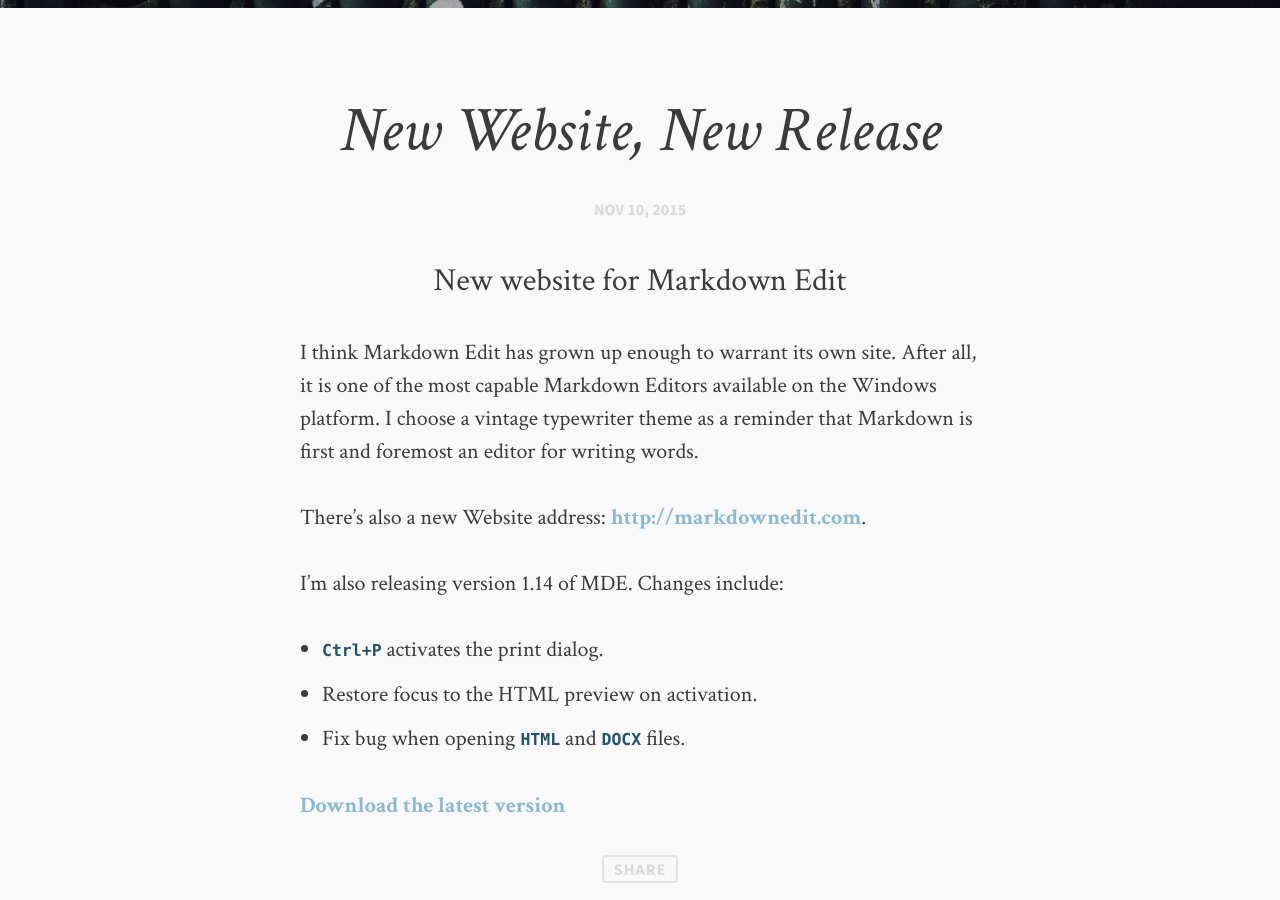
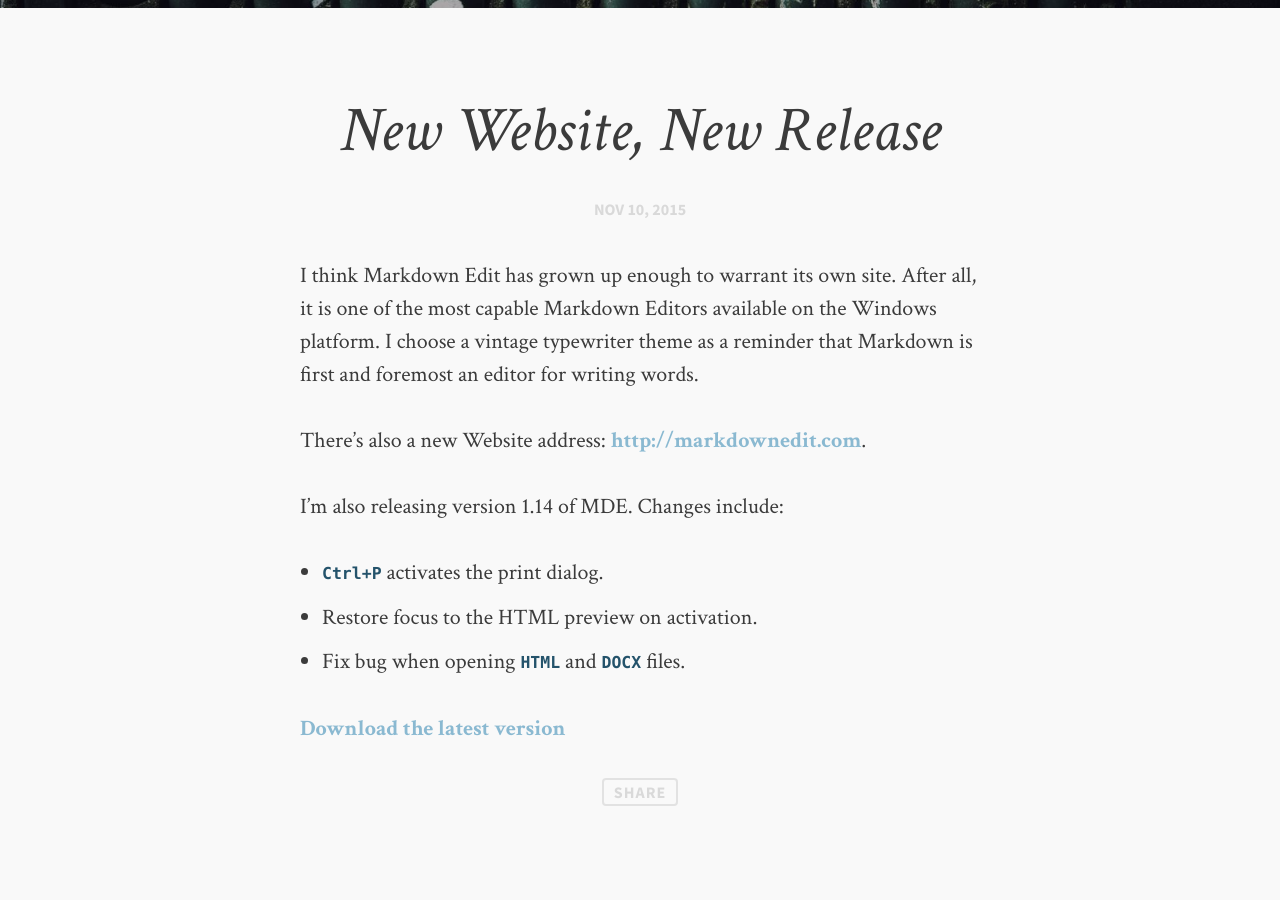
Before and after one commit to mike-ward/Markdown-Edit, a Jekyll site: the page built from _posts/2015-11-10-new-website-new-release.md, in a window 1280 px wide and 900 px high, scrolled down 492 px. Built offline with Jekyll 4.4.1, drawn with Linux system fonts in a browser that asks for light colours; comment, search, counter and statistics services are not loaded.

Commit message:
first blog post

```diff
--- a/_posts/2015-11-10-new-website-new-release.md
+++ b/_posts/2015-11-10-new-website-new-release.md
@@ -1,7 +1,6 @@
 ---
 layout: post
 title: "New Website, New Release"
-description: "New website for Markdown Edit"
 category: articles
 tags: [release]
 ---
```
